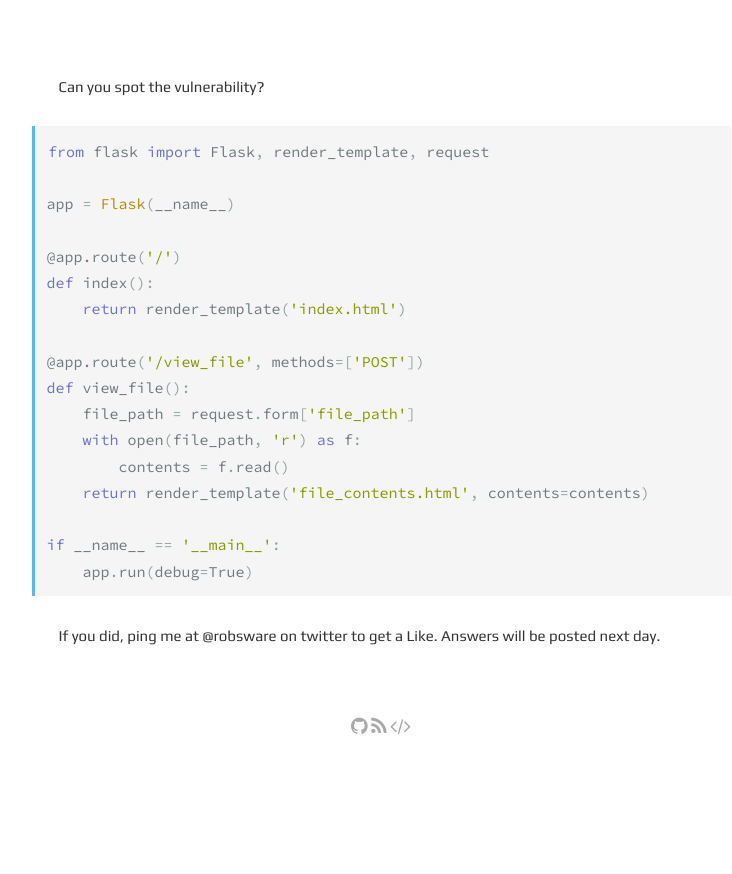
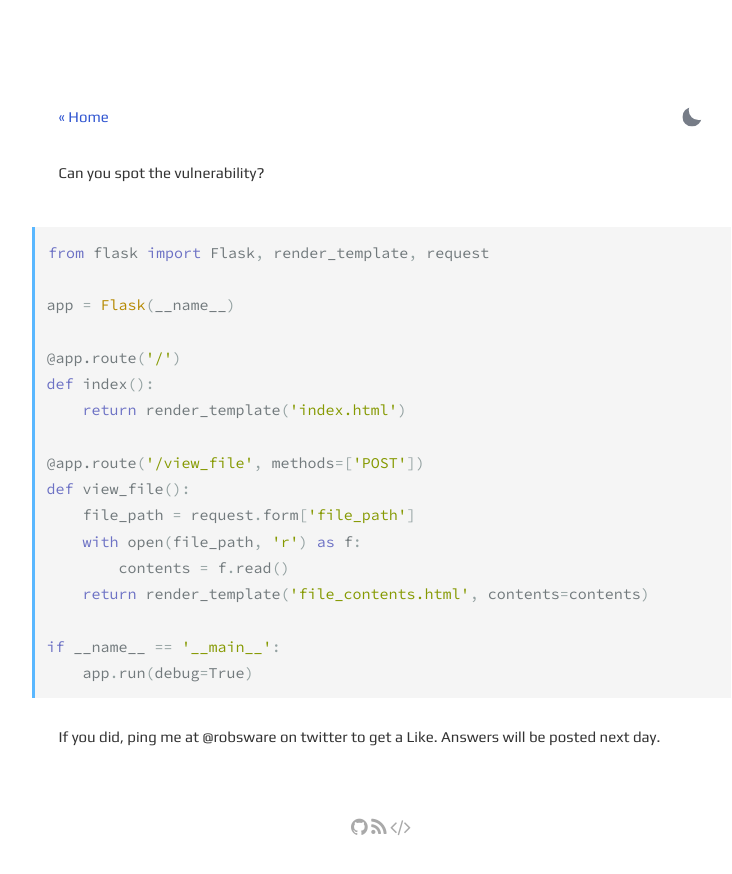
Before and after one commit to robsware/robsware.github.io, a Jekyll site: the page built from dailybug.html, in a window 1280 px wide. Shown: the top 874 px of the page, without its empty margins (259-991 px from the left). Built offline with Jekyll 4.4.1, drawn with Linux system fonts in a browser that asks for light colours.

Commit message:
Update dailybug.html

```diff
--- a/dailybug.html
+++ b/dailybug.html
@@ -2,9 +2,17 @@
 layout: page
 ---
 
-<br><br>
-Can you spot the vulnerability?
-<br><br>
+<section class="post">
+    <div class="flex-row-between">
+        <a href="{{ site.url }}{{ site.baseurl }}/">« Home</a>
+      <button title="Change theme" id="theme-toggle" onclick="modeSwitcher()">
+        <div></div>
+      </button>
+    </div>
+  </section>
+
+<p>Can you spot the vulnerability?</p>
+<br>
 
 {% highlight python %}
 from flask import Flask, render_template, request
```
